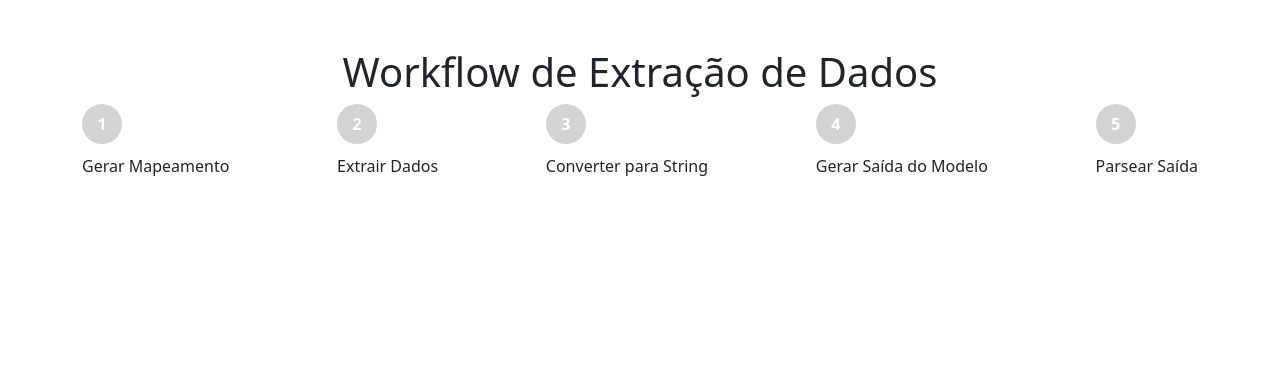
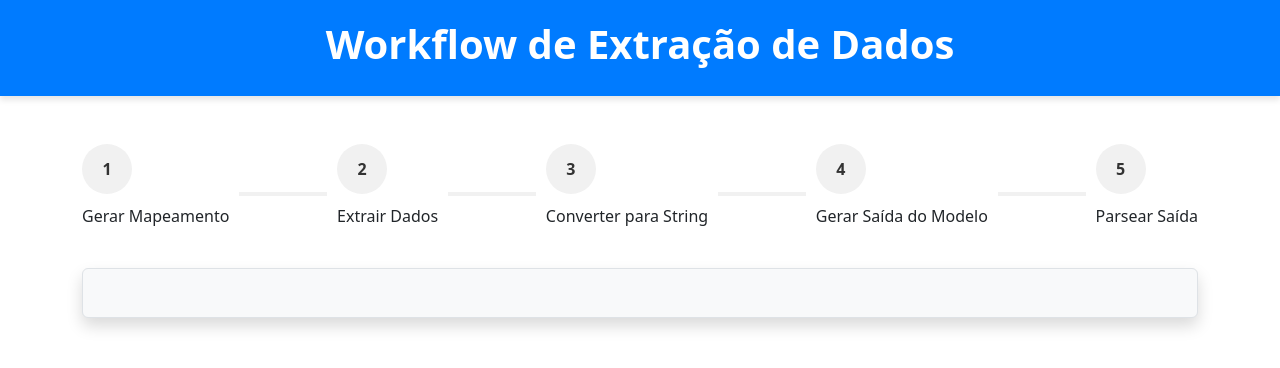
Before and after one commit to klebertiko/langchain-studies, a Flask app: page / in a window 1280 px wide. Shown: the top 368 px of the page. Run offline with Flask 3, Linux system fonts and the light colour scheme.

Commit message:
working step 1

```diff
--- a/app.py
+++ b/app.py
@@ -16,7 +16,7 @@ app = Flask(__name__)
 llm = LlamaCpp(
     model_path="models/codellama-7b.Q4_K_M.gguf",  # Caminho para o modelo
     n_gpu_layers=40,  # Número de camadas do modelo a serem carregadas na GPU
-    n_batch=1024,  # Tamanho do lote para processamento
+    n_batch=512,  # Tamanho do lote para processamento
     verbose=False,  # Desabilitar logs detalhados
 )
 
@@ -150,20 +150,26 @@ def generate_mapping(inputs: dict) -> dict:
     """
     mapping_prompt = PromptTemplate(
         template="""
-        Generate a mapping to extract data from the input JSON. The response must be a valid JSON.
-        Schema:{schema}
-        Input JSON:{json_input}
-        Mapping Example:{{
+        Given the following JSON structure, generate a valid JSOM mapping to extract the data.
+
+        JSON Structure:
+        {json_input}
+
+        Mapping Example:
+        {{
             "user_id": {{"path": ["data", "user_info", "user_id"]}},
             "user_name": {{"path": ["data", "user_info", "user_name"]}},
             "user_city": {{"path": ["data", "location", "city"]}},
-            "orders": [{{
-                "path": ["data", "orders"],
-                "order_id": "order_id",
-                "product_name": "product",
-                "product_price": "price"
-            }}]
+            "orders": [
+                {{
+                    "path": ["data", "orders"],
+                    "order_id": "order_id",
+                    "product_name": "product",
+                    "product_price": "price"
+                }}
+            ]
         }}
+
         Mapping:
         """,
         input_variables=["schema", "json_input"]
--- a/static/styles.css
+++ b/static/styles.css
@@ -1,38 +1,89 @@
+/* Estilo do Banner do Header */
+.header-banner {
+    background-color: #007bff; /* Azul moderno */
+    padding: 20px 0;
+    margin-bottom: 30px;
+    box-shadow: 0 4px 6px rgba(0, 0, 0, 0.1);
+}
+
+.header-banner h1 {
+    font-size: 2.5rem;
+    font-weight: bold;
+}
+
+/* Container do Workflow */
 .progress-container {
     display: flex;
     justify-content: space-between;
     align-items: center;
     margin-bottom: 20px;
+    position: relative;
 }
 
 .step {
     text-align: center;
+    position: relative;
+    z-index: 1;
 }
 
+/* Círculos das Etapas */
 .circle {
-    width: 40px;
-    height: 40px;
+    width: 50px;
+    height: 50px;
     border-radius: 50%;
-    background-color: lightgray;
+    background-color: #f1f1f1; /* Cinza claro */
     display: flex;
     justify-content: center;
     align-items: center;
-    color: white;
+    color: #333; /* Cinza escuro */
     font-weight: bold;
     margin-bottom: 10px;
     border: none;
     cursor: pointer;
+    transition: background-color 0.3s ease;
 }
 
 .circle.processing {
-    background-color: yellow;
-    color: black;
+    background-color: #ffc107; /* Amarelo */
+    color: #333;
 }
 
 .circle.success {
-    background-color: green;
+    background-color: #28a745; /* Verde */
+    color: white;
 }
 
 .circle.error {
-    background-color: red;
+    background-color: #dc3545; /* Vermelho */
+    color: white;
 }
+
+/* Linhas entre as Etapas */
+.line {
+    flex-grow: 1;
+    height: 4px;
+    background-color: #f1f1f1; /* Cinza claro */
+    margin: 0 10px;
+    transition: background-color 0.3s ease;
+}
+
+.line.line-success {
+    background-color: #28a745; /* Verde */
+}
+
+/* Área de Resultado */
+#result {
+    background-color: #f8f9fa; /* Cinza claro */
+    border: 1px solid #dee2e6;
+    padding: 20px;
+    border-radius: 8px;
+    box-shadow: 0 4px 6px rgba(0, 0, 0, 0.1);
+    font-family: monospace;
+    font-size: 1rem;
+    color: #333;
+}
+
+#result pre {
+    margin: 0;
+    white-space: pre-wrap;
+}
--- a/templates/index.html
+++ b/templates/index.html
@@ -8,36 +8,50 @@
     <link rel="stylesheet" href="{{ url_for('static', filename='styles.css') }}">
 </head>
 <body>
+    <!-- Banner do Header -->
+    <header class="header-banner">
+        <div class="container">
+            <h1 class="text-center text-white">Workflow de Extração de Dados</h1>
+        </div>
+    </header>
+
     <div class="container mt-5">
-        <h1 class="text-center">Workflow de Extração de Dados</h1>
+        <!-- Workflow de Etapas -->
         <div class="progress-container">
             <div class="step">
                 <button class="circle" id="step1">1</button>
                 <p>Gerar Mapeamento</p>
             </div>
+            <div class="line" id="line1"></div>
             <div class="step">
                 <button class="circle" id="step2" disabled>2</button>
                 <p>Extrair Dados</p>
             </div>
+            <div class="line" id="line2"></div>
             <div class="step">
                 <button class="circle" id="step3" disabled>3</button>
                 <p>Converter para String</p>
             </div>
+            <div class="line" id="line3"></div>
             <div class="step">
                 <button class="circle" id="step4" disabled>4</button>
                 <p>Gerar Saída do Modelo</p>
             </div>
+            <div class="line" id="line4"></div>
             <div class="step">
                 <button class="circle" id="step5" disabled>5</button>
                 <p>Parsear Saída</p>
             </div>
         </div>
-        <div id="result" class="mt-4"></div>
+
+        <!-- Área de Resultado -->
+        <div id="result" class="mt-4 p-4 bg-light rounded shadow"></div>
     </div>
 
     <script src="https://cdn.jsdelivr.net/npm/bootstrap@5.3.0-alpha1/dist/js/bootstrap.bundle.min.js"></script>
     <script>
         const steps = document.querySelectorAll(".circle");
+        const lines = document.querySelectorAll(".line");
         const resultDiv = document.getElementById("result");
 
         // Mapeamento das etapas para o backend
@@ -66,7 +80,12 @@
                 if (data.status === "success") {
                     step.classList.remove("processing");
                     step.classList.add("success");
-                    resultDiv.innerHTML = `<pre>${JSON.stringify(data.output, null, 2)}</pre>`;
+                    resultDiv.innerHTML = `<pre class="text-success">${JSON.stringify(data.output, null, 2)}</pre>`;
+
+                    // Atualizar as linhas
+                    if (stepIndex < lines.length) {
+                        lines[stepIndex].classList.add("line-success");
+                    }
 
                     // Liberar a próxima etapa
                     if (stepIndex < steps.length - 1) {
```
